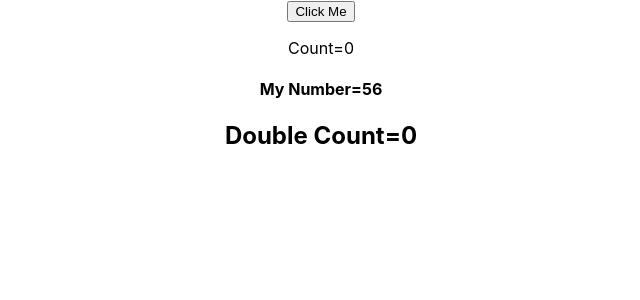
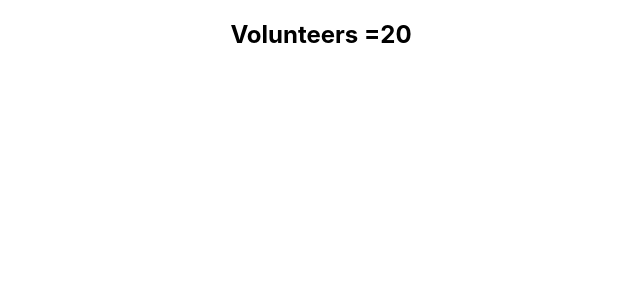
Before and after one commit to tanverrana/react-simple-volunteers, a React (Create React App) app: page / in a window 1280 px wide. Shown: the top 300 px of the page, without its empty margins (319-959 px from the left). Built offline with nearby package versions, Linux system fonts and the light colour scheme.

Commit message:
fetch data

```diff
--- a/src/App.js
+++ b/src/App.js
@@ -1,13 +1,15 @@
 import { Route, Routes } from 'react-router-dom';
 import './App.css';
 import Home from './components/Home/Home';
+import Main from './components/Main/Main';
 import Volunteers from './components/Volunteers/Volunteers';
 
 function App() {
   return (
     <div className="App">
       <Routes>
-        <Route path="/" element={<Home></Home>}></Route>
+        <Route path="/" element={<Main></Main>}></Route>
+        <Route path="/home" element={<Home></Home>}></Route>
         <Route path="/volunteers" element={<Volunteers></Volunteers>}></Route>
       </Routes>
     </div>
--- /dev/null
+++ b/src/components/Main/Main.js
@@ -0,0 +1,20 @@
+import React from 'react';
+import { useEffect } from 'react';
+import { useState } from 'react';
+
+const Main = () => {
+    const [volunteers, setVolunteers] = useState([]);
+
+    useEffect(() => {
+        fetch("data.json")
+            .then(res => res.json())
+            .then(data => setVolunteers(data))
+    }, [])
+    return (
+        <div>
+            <h2>Volunteers ={volunteers.length}</h2>
+        </div>
+    );
+};
+
+export default Main;
```
Also changed, not shown: src/components/Activity/Activity.js (added, +12 -0 lines), src/components/Activity/Activity.css (added).
